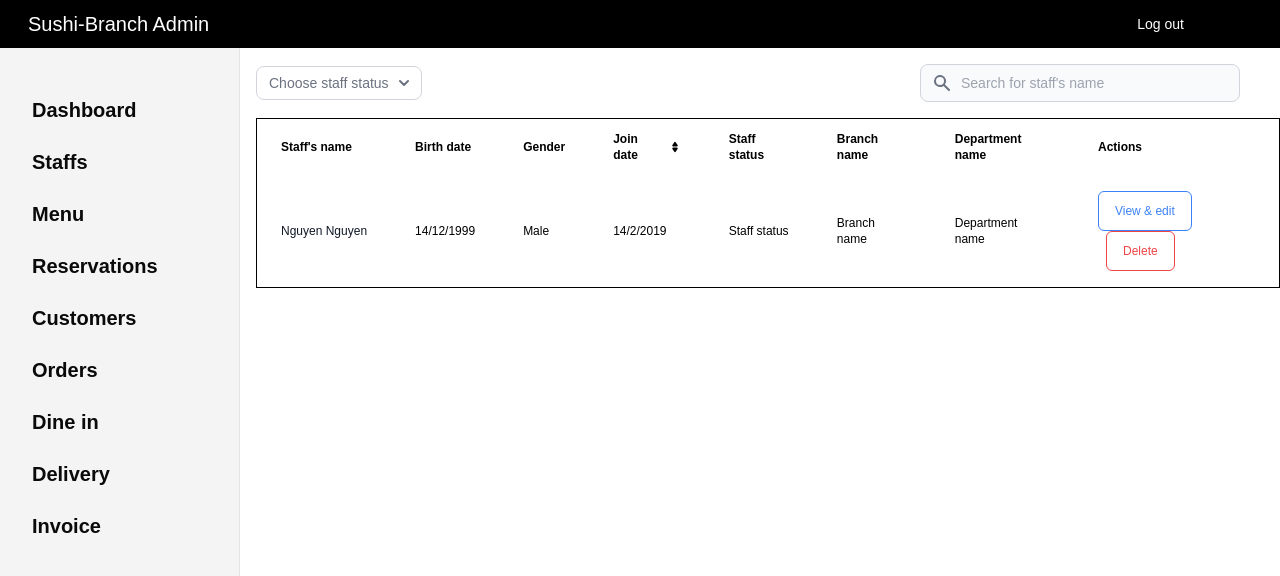
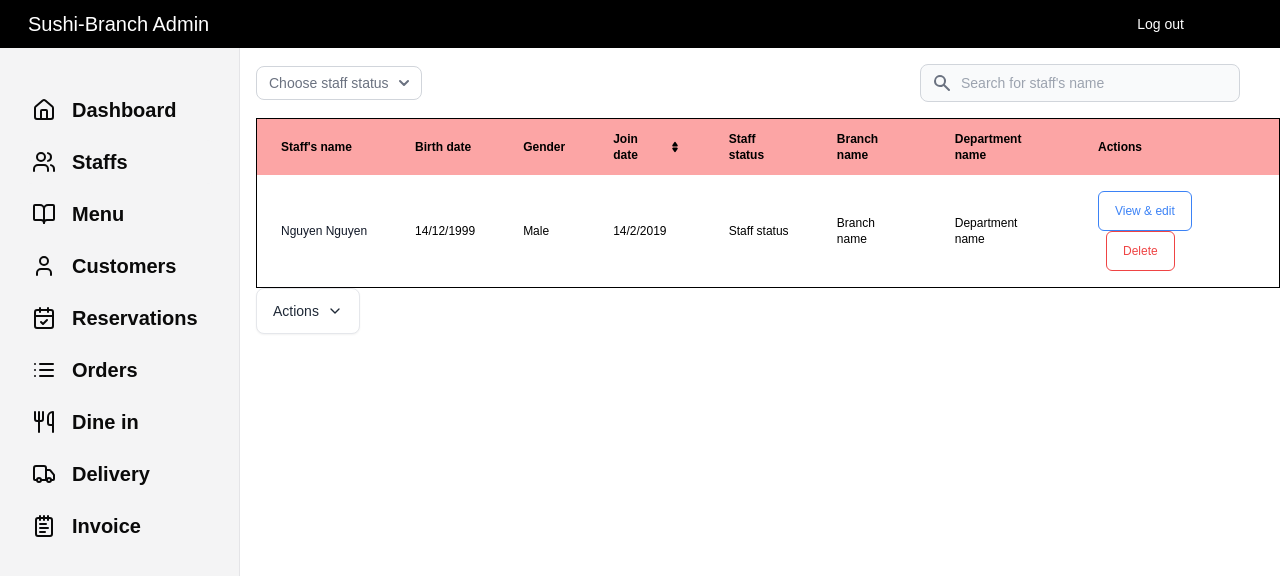
Before and after one commit to hugobatu/Sushi-Restaurant-Management, a Next.js app in the folder src/frontend/: page /a/staffs in a window 1280 px wide. Shown: the top 576 px of the page. Built offline with nearby package versions, Linux system fonts and the light colour scheme.

Commit message:
add icon

```diff
--- a/src/frontend/app/a/staffs/page.tsx
+++ b/src/frontend/app/a/staffs/page.tsx
@@ -38,7 +38,7 @@ const StaffsPage = () => {
             </div>
           </div>
           <table className="border-collapse border border-black rounded-lg">
-            <thead className="text-xs text-black bg-white">
+            <thead className="text-xs text-black bg-red-300">
               <tr>
                 <th scope="col" className="px-6 py-3">
                   Staff's name
@@ -73,7 +73,7 @@ const StaffsPage = () => {
               </tr>
             </thead>
             <tbody>
-              <tr className="text-xs text-black bg-white">
+              <tr className="odd:bg-white even:bg-gray-200 text-xs text-black">
                 <th scope="row" className="px-6 py-4 font-medium text-gray-900 whitespace-nowrap dark:text-white">
                   Nguyen Nguyen
                 </th>
@@ -96,13 +96,36 @@ const StaffsPage = () => {
                   Department name
                 </td>
                 <td className="px-6 py-4">
-                  <Button variant="outline" className="text-xs bg-white hover:bg-white border-blue-500 hover:border-blue-700 text-blue-500 hover:text-blue-700">View & edit</Button>
-                  <Button variant="outline" className="ml-2 text-xs bg-white hover:bg-white border-red-500 hover:border-red-700 text-red-500 hover:text-red-70">Delete</Button>
+                  <Button variant="outline" className="text-xs bg-white hover:bg-gray-200 border-blue-500 hover:border-blue-700 text-blue-500 hover:text-blue-700">View & edit</Button>
+                  <Button variant="outline" className="ml-2 text-xs bg-white hover:bg-gray-200 border-red-500 hover:border-red-700 text-red-500 hover:text-red-70">Delete</Button>
                 </td>
               </tr>
             </tbody>
           </table>
         </div>
+        <div className="hs-dropdown relative inline-flex">
+  <button id="hs-dropdown-default" type="button" className="hs-dropdown-toggle py-3 px-4 inline-flex items-center gap-x-2 text-sm font-medium rounded-lg border border-gray-200 bg-white text-gray-800 shadow-sm hover:bg-gray-50 focus:outline-none focus:bg-gray-50 disabled:opacity-50 disabled:pointer-events-none dark:bg-neutral-800 dark:border-neutral-700 dark:text-white dark:hover:bg-neutral-700 dark:focus:bg-neutral-700" aria-haspopup="menu" aria-expanded="false" aria-label="Dropdown">
+    Actions
+    <svg className="hs-dropdown-open:rotate-180 size-4" xmlns="http://www.w3.org/2000/svg" width="24" height="24" viewBox="0 0 24 24" fill="none" stroke="currentColor" stroke-width="2" stroke-linecap="round" stroke-linejoin="round"><path d="m6 9 6 6 6-6"/></svg>
+  </button>
+
+  <div className="hs-dropdown-menu transition-[opacity,margin] duration hs-dropdown-open:opacity-100 opacity-0 hidden min-w-60 bg-white shadow-md rounded-lg mt-2 dark:bg-neutral-800 dark:border dark:border-neutral-700 dark:divide-neutral-700 after:h-4 after:absolute after:-bottom-4 after:start-0 after:w-full before:h-4 before:absolute before:-top-4 before:start-0 before:w-full" role="menu" aria-orientation="vertical" aria-labelledby="hs-dropdown-default">
+    <div className="p-1 space-y-0.5">
+      <a className="flex items-center gap-x-3.5 py-2 px-3 rounded-lg text-sm text-gray-800 hover:bg-gray-100 focus:outline-none focus:bg-gray-100 dark:text-neutral-400 dark:hover:bg-neutral-700 dark:hover:text-neutral-300 dark:focus:bg-neutral-700" href="#">
+        Newsletter
+      </a>
+      <a className="flex items-center gap-x-3.5 py-2 px-3 rounded-lg text-sm text-gray-800 hover:bg-gray-100 focus:outline-none focus:bg-gray-100 dark:text-neutral-400 dark:hover:bg-neutral-700 dark:hover:text-neutral-300 dark:focus:bg-neutral-700" href="#">
+        Purchases
+      </a>
+      <a className="flex items-center gap-x-3.5 py-2 px-3 rounded-lg text-sm text-gray-800 hover:bg-gray-100 focus:outline-none focus:bg-gray-100 dark:text-neutral-400 dark:hover:bg-neutral-700 dark:hover:text-neutral-300 dark:focus:bg-neutral-700" href="#">
+        Downloads
+      </a>
+      <a className="flex items-center gap-x-3.5 py-2 px-3 rounded-lg text-sm text-gray-800 hover:bg-gray-100 focus:outline-none focus:bg-gray-100 dark:text-neutral-400 dark:hover:bg-neutral-700 dark:hover:text-neutral-300 dark:focus:bg-neutral-700" href="#">
+        Team Account
+      </a>
+    </div>
+  </div>
+</div>
       </div>
     </>
   );
--- a/src/frontend/components/Admin/constants.tsx
+++ b/src/frontend/components/Admin/constants.tsx
@@ -24,7 +24,7 @@ export const SIDENAV_ITEMS: AdminSideNavItem[] = [
   },
   {
     title: 'Orders',
-    path: '/a/orders',
+    path: '/#',
   },
   {
     title: 'Dine in',
--- a/src/frontend/components/Admin/side-nav.tsx
+++ b/src/frontend/components/Admin/side-nav.tsx
@@ -4,9 +4,57 @@ import React, { useState } from 'react';
 
 import Link from 'next/link';
 import { usePathname } from 'next/navigation';
+import { AdminSideNavItem } from './admin-item';
+import { House, Users, BookOpen, User, CalendarCheck, List, Utensils, Truck, NotepadText } from 'lucide-react';
 
-import { SIDENAV_ITEMS } from './constants';
-import { AdminSideNavItem } from './admin-item';
+export const SIDENAV_ITEMS: AdminSideNavItem[] = [
+  {
+    title: 'Dashboard',
+    path: '/a/dashboard',
+    icon: <House size={24} />,
+  },
+  {
+    title: 'Staffs',
+    path: '/a/staffs',
+    icon: <Users size={24} />,
+  },
+  {
+    title: 'Menu',
+    path: '/a/menu',
+    icon: <BookOpen size={24} />,
+  },
+  {
+    title: 'Customers',
+    path: '/a/customers',
+    icon: <User size={24} />,
+  },
+  {
+    title: 'Reservations',
+    path: '/a/reservations',
+    icon: <CalendarCheck size={24} />,
+  },
+  {
+    title: 'Orders',
+    path: '#',
+    icon: <List size={24} />,
+  },
+  {
+    title: 'Dine in',
+    path: '/a/orders/dine-in',
+    icon: <Utensils size={24} />,
+  },
+  {
+    title: 'Delivery',
+    path: '/a/orders/delivery',
+    icon: <Truck size={24} />,
+  },
+  {
+    title: 'Invoice',
+    path: '/a/invoice',
+    icon: <NotepadText size={24} />,
+  },
+];
+
 
 export function SideNav() {
   return (
```
